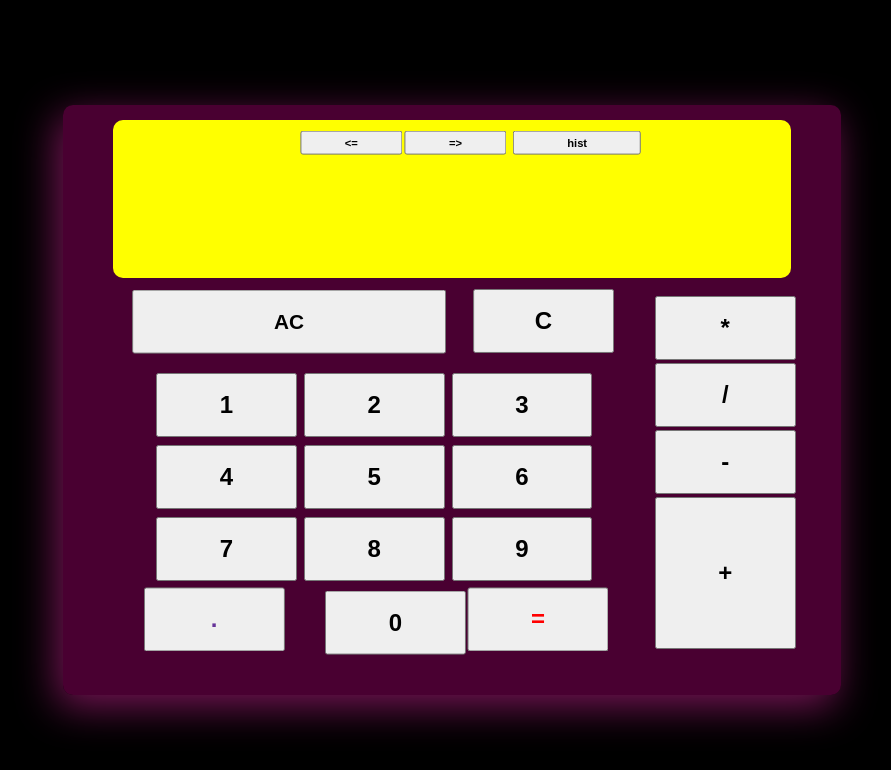
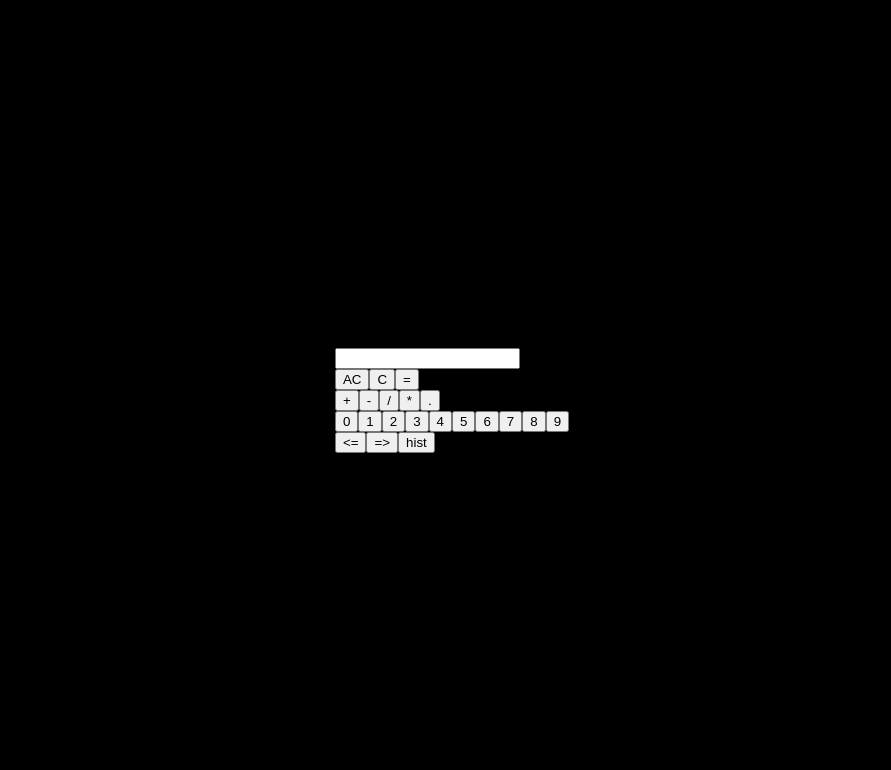
Before and after one commit to AKaushik2710/Calculator, a React (Vite) app: page / in a window 1280 px wide. Shown: the top 770 px of the page, without its empty margins (188-1079 px from the left). Built offline with nearby package versions, Linux system fonts and the light colour scheme.

Commit message:
Mobile Design Separated

```diff
--- a/src/App.css
+++ b/src/App.css
@@ -1,4 +1,5 @@
-body{
+/* Laptop Screens */
+body{ /* HTML Body */
   background-color: black;
   color: white;
   display: flex;
@@ -8,6 +9,9 @@ body{
   margin: 0; /* Remove default margin */
   box-sizing: border-box;
 }
+
+@media screen and (max-width : 400px) {
+
 
 .holder{
   display: flex;
@@ -162,3 +166,4 @@ button{
 .history > p:hover{
   background-color: rgba(225, 210, 0, 0.6);
 }
+}
```
